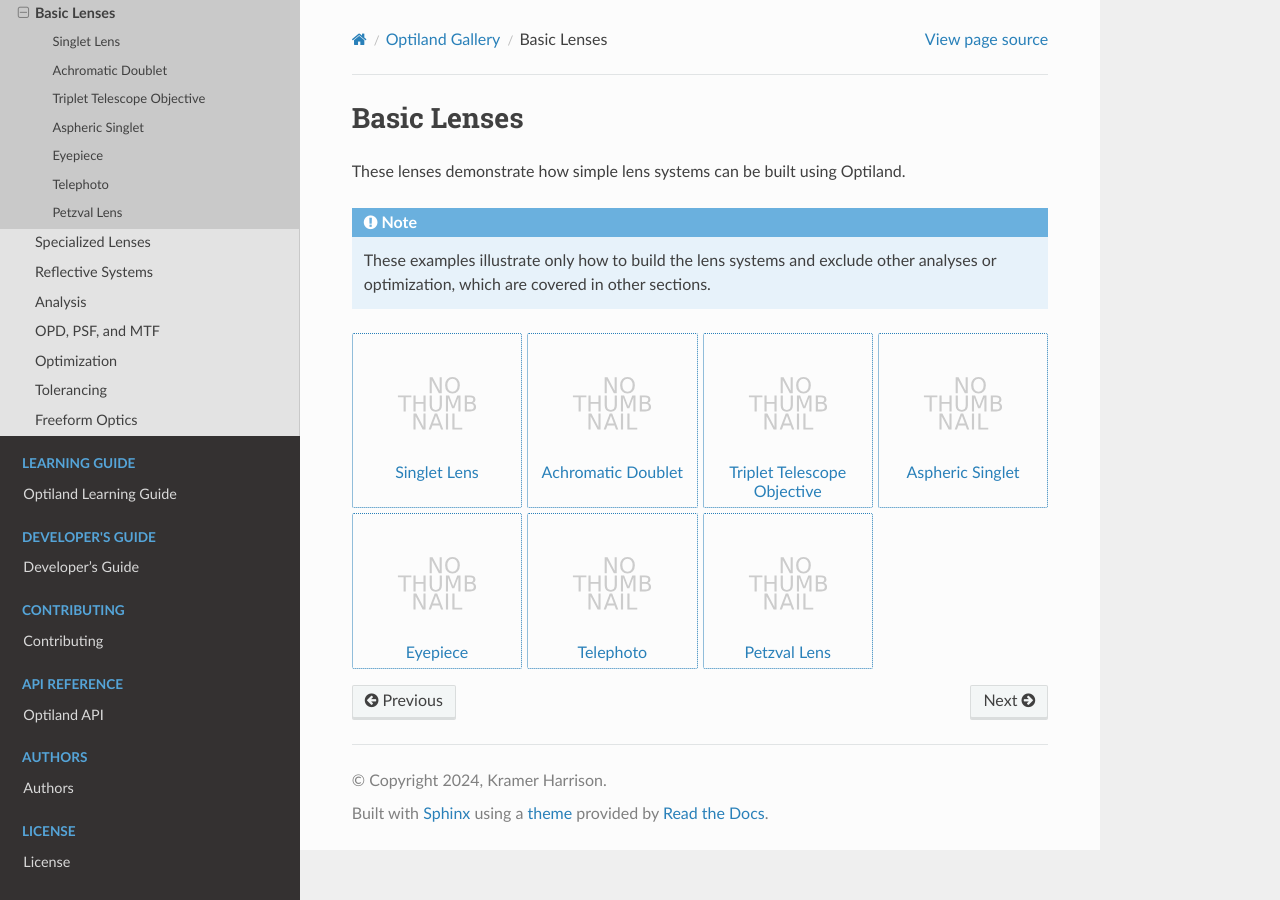
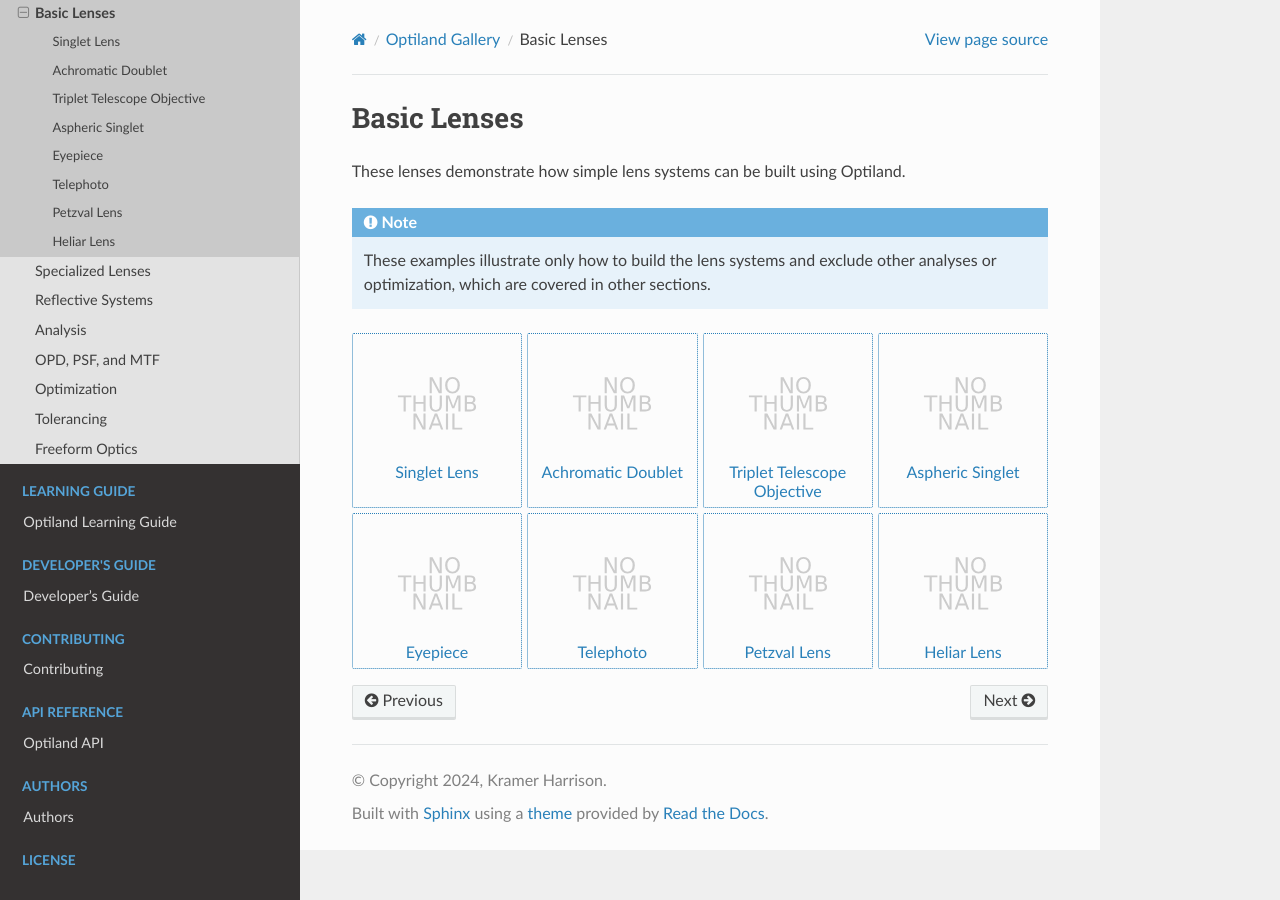
Before and after one commit to HarrisonKramer/optiland, a Sphinx documentation site: the page built from docs/gallery/basic_lenses.rst, in a window 1280 px wide. Built offline with Sphinx 7.4.7 and the Read the Docs theme 3.1.0, drawn with Linux system fonts in a browser that asks for light colours; pages that are not in the unit, such as notebooks, are missing from menus.

Commit message:
docs: add heliar lens to basic lenses gallery

```diff
--- a/docs/gallery/basic_lenses.rst
+++ b/docs/gallery/basic_lenses.rst
@@ -18,3 +18,4 @@
    basic_lenses/eyepiece
    basic_lenses/telephoto
    basic_lenses/petzval
+   basic_lenses/heliar
```
